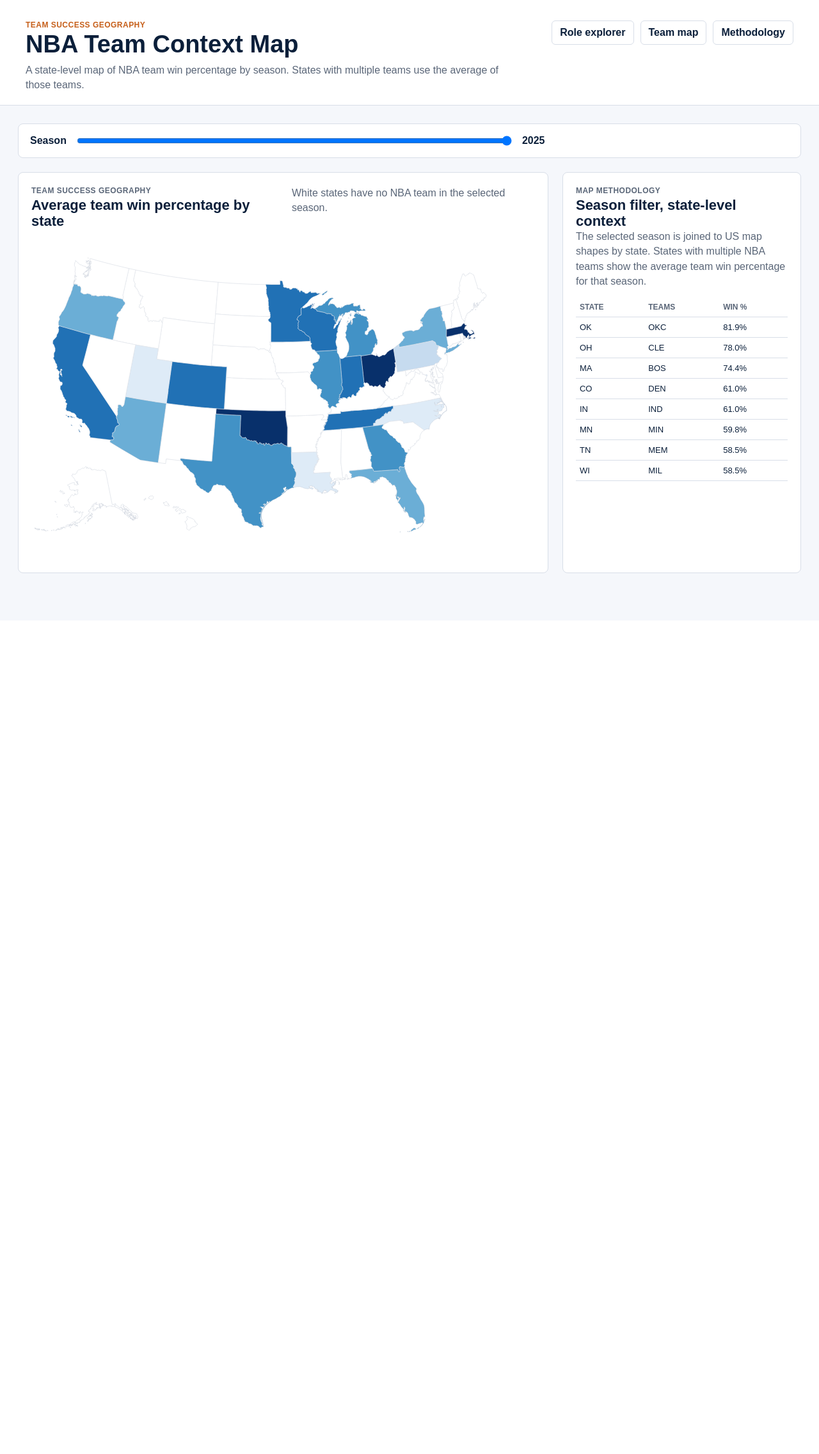
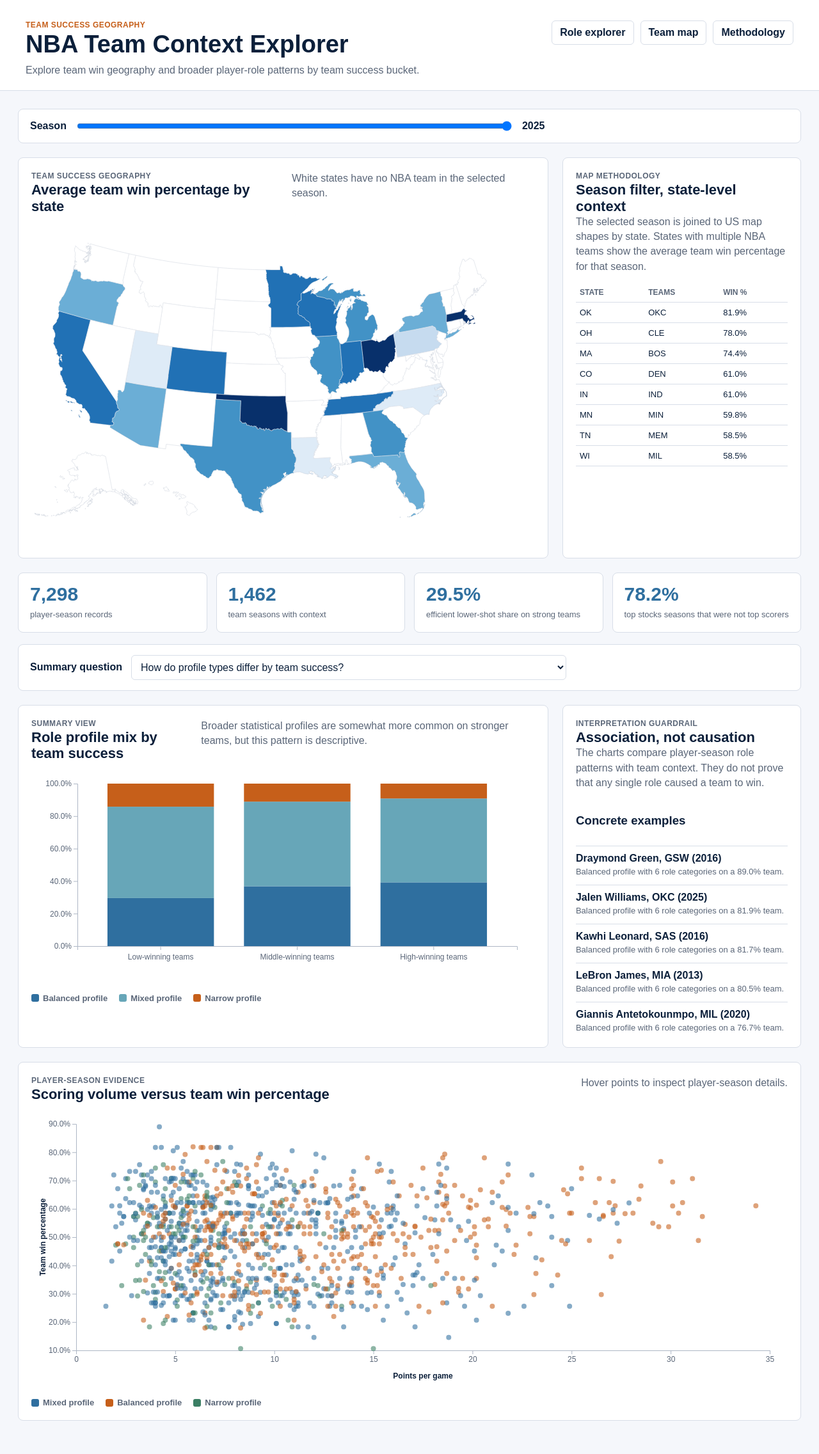
Before and after one commit to kennydolgin/nba-project, a Flask app: page /map in a window 1280 px wide. Shown: the whole page at 64% size. Before the commit the page ends 896 px from the top, so only its background shows below. Run offline with Flask 3, Linux system fonts and the light colour scheme.

Commit message:
Move summary explorer to team map

```diff
--- /dev/null
+++ b/static/js/team_explorer.js
@@ -0,0 +1,368 @@
+/* global d3 */
+var teamSuccessOrder = ["Low-winning teams", "Middle-winning teams", "High-winning teams"];
+var teamExplorerColors = {
+  "Balanced profile": "#2f6f9f",
+  "Mixed profile": "#67a6b8",
+  "Narrow profile": "#c65f1a",
+  "Efficient lower-shot player": "#3b7f64",
+  "Other core player": "#b9c3d1",
+  "Top steals + blocks, not top scorer": "#3b7f64",
+  "Top steals + blocks + top scorer": "#c65f1a",
+  "Top scorer, not top steals + blocks": "#8f9bad"
+};
+var teamViewConfig = {
+  profileMix: {
+    title: "Role profile mix by team success",
+    note: "Broader statistical profiles are somewhat more common on stronger teams, but this pattern is descriptive.",
+    dataKey: "profileMix",
+    scatterKey: "scoringScatter",
+    scatterTitle: "Scoring volume versus team win percentage",
+    x: "points_per_game",
+    y: "win_pct",
+    color: "profile_group",
+    xLabel: "Points per game",
+    yLabel: "Team win percentage"
+  },
+  efficientLowerShot: {
+    title: "Efficient lower-shot contributors by team success",
+    note: "High-winning teams have the largest share of efficient lower-shot player-seasons in this dataset.",
+    dataKey: "efficientLowerShot",
+    scatterKey: "efficiencyScatter",
+    scatterTitle: "Shot volume versus effective field-goal percentage",
+    x: "fga_per_game",
+    y: "efg_pct",
+    color: "team_success_bucket",
+    xLabel: "Field-goal attempts per game",
+    yLabel: "Effective field-goal percentage"
+  },
+  defenseOverlap: {
+    title: "Defensive-event leaders who are not top scorers",
+    note: "Most top steals-plus-blocks player-seasons are not top-quartile scoring seasons.",
+    dataKey: "defenseOverlap",
+    scatterKey: "defenseScatter",
+    scatterTitle: "Scoring versus steals + blocks per 36 minutes",
+    x: "points_per_game",
+    y: "steals_blocks_per_36",
+    color: "defensive_event_profile",
+    xLabel: "Points per game",
+    yLabel: "Steals + blocks per 36"
+  }
+};
+
+var teamFmtPct = d3.format(".1%");
+var teamFmtNum = d3.format(",.0f");
+var teamTooltip = d3.select("#tooltip");
+var teamStaticBase = (document.body.getAttribute("data-static-base") || "/static/").replace(/\/?$/, "/");
+var teamAppData = null;
+var teamPlayerRows = [];
+
+function teamStaticUrl(path) {
+  return teamStaticBase + path;
+}
+
+function initTeamExplorer() {
+  d3.json(teamStaticUrl("data/nba_app_data.json"), function(error, data) {
+    if (error) {
+      d3.select("#barChart").append("p").attr("class", "load-error").text("Unable to load team explorer data.");
+      return;
+    }
+
+    teamAppData = data;
+    renderTeamMetrics(data.summary || {});
+
+    d3.csv(teamStaticUrl("data/player_seasons.csv"), function(csvError, rows) {
+      teamPlayerRows = csvError ? [] : rows.map(normalizeTeamPlayerRow).filter(function(row) {
+        return row.player && Number.isFinite(row.win_pct);
+      });
+      updateTeamView("profileMix");
+      d3.select("#viewSelect").on("change", function() {
+        updateTeamView(this.value);
+      });
+    });
+  });
+}
+
+function normalizeTeamPlayerRow(row) {
+  [
+    "year", "win_pct", "points_per_game", "points_per_36", "fga_per_game",
+    "efg_pct", "assists_per_36", "rebounds_per_36", "stocks_per_36",
+    "steals_blocks_per_36", "minutes_per_game", "role_category_count"
+  ].forEach(function(key) {
+    row[key] = +row[key];
+  });
+  if (!Number.isFinite(row.stocks_per_36) && Number.isFinite(row.steals_blocks_per_36)) {
+    row.stocks_per_36 = row.steals_blocks_per_36;
+  }
+  return row;
+}
+
+function renderTeamMetrics(summary) {
+  d3.select("#metricRows").text(teamFmtNum(summary.playerSeasonRows || 0));
+  d3.select("#metricTeams").text(teamFmtNum(summary.teamSeasonRecords || 0));
+  d3.select("#metricEfficient").text(teamFmtPct(summary.highWinningEfficientLowerShotShare || 0));
+  d3.select("#metricDefense").text(teamFmtPct(summary.topStocksNotTopScorerShare || 0));
+}
+
+function updateTeamView(viewName) {
+  var config = teamViewConfig[viewName] || teamViewConfig.profileMix;
+  d3.select("#barTitle").text(config.title);
+  d3.select("#barNote").text(config.note);
+  d3.select("#scatterTitle").text(config.scatterTitle);
+  renderTeamBarChart(teamAppData[config.dataKey] || []);
+  renderTeamScatter(teamAppData[config.scatterKey] || [], config);
+  renderTeamExamples(viewName);
+}
+
+function renderTeamBarChart(data) {
+  var container = d3.select("#barChart");
+  container.selectAll("*").remove();
+  if (!data.length) return;
+
+  var width = container.node().clientWidth || 760;
+  var height = 330;
+  var margin = { top: 18, right: 28, bottom: 58, left: 72 };
+  var innerWidth = width - margin.left - margin.right;
+  var innerHeight = height - margin.top - margin.bottom;
+  var svg = container.append("svg").attr("width", width).attr("height", height);
+  var g = svg.append("g").attr("transform", "translate(" + margin.left + "," + margin.top + ")");
+  var profiles = uniqueValues(data.map(function(d) { return d.profile; }));
+  var x = d3.scaleBand().domain(teamSuccessOrder).range([0, innerWidth]).padding(0.22);
+  var y = d3.scaleLinear().domain([0, 1]).range([innerHeight, 0]);
+  var grouped = teamSuccessOrder.map(function(bucket) {
+    return {
+      bucket: bucket,
+      values: data.filter(function(row) { return row.team_success_bucket === bucket; })
+    };
+  });
+  var stacked = d3.stack()
+    .keys(profiles)
+    .value(function(group, key) {
+      var found = group.values.find(function(row) { return row.profile === key; });
+      return found ? +found.share_of_bucket : 0;
+    })(grouped);
+
+  g.append("g")
+    .attr("class", "axis")
+    .attr("transform", "translate(0," + innerHeight + ")")
+    .call(d3.axisBottom(x))
+    .selectAll("text")
+    .attr("dy", "1em");
+
+  g.append("g")
+    .attr("class", "axis")
+    .call(d3.axisLeft(y).tickFormat(teamFmtPct).ticks(5));
+
+  var layers = g.selectAll("g.layer")
+    .data(stacked)
+    .enter()
+    .append("g")
+    .attr("class", "layer")
+    .attr("fill", function(d) { return teamExplorerColors[d.key] || "#789"; });
+
+  layers.selectAll("rect")
+    .data(function(d) {
+      return d.map(function(item) {
+        item.key = d.key;
+        return item;
+      });
+    })
+    .enter()
+    .append("rect")
+    .attr("x", function(d) { return x(d.data.bucket); })
+    .attr("y", function(d) { return y(d[1]); })
+    .attr("height", function(d) { return y(d[0]) - y(d[1]); })
+    .attr("width", x.bandwidth())
+    .on("mousemove", function(d) {
+      showTeamTooltip(d3.event, [
+        "<strong>" + escapeTeamHtml(d.data.bucket) + "</strong>",
+        escapeTeamHtml(d.key),
+        teamFmtPct(d[1] - d[0]) + " of bucket"
+      ].join("<br>"));
+    })
+    .on("mouseleave", hideTeamTooltip);
+
+  var legend = container.append("div").attr("class", "legend");
+  profiles.forEach(function(profile) {
+    var item = legend.append("span");
+    item.append("i").attr("class", "swatch").style("background", teamExplorerColors[profile] || "#789");
+    item.append("b").text(profile);
+  });
+}
+
+function renderTeamScatter(data, config) {
+  var container = d3.select("#scatterPlot");
+  container.selectAll("*").remove();
+  if (!data.length) return;
+
+  var width = container.node().clientWidth || 1100;
+  var height = 430;
+  var margin = { top: 18, right: 28, bottom: 58, left: 70 };
+  var innerWidth = width - margin.left - margin.right;
+  var innerHeight = height - margin.top - margin.bottom;
+  var clean = data.map(function(row) {
+    var copy = Object.assign({}, row);
+    copy.x = +row[config.x];
+    copy.y = +row[config.y];
+    return copy;
+  }).filter(function(row) {
+    return Number.isFinite(row.x) && Number.isFinite(row.y);
+  });
+  var svg = container.append("svg").attr("width", width).attr("height", height);
+  var g = svg.append("g").attr("transform", "translate(" + margin.left + "," + margin.top + ")");
+  var x = d3.scaleLinear().domain(d3.extent(clean, function(d) { return d.x; })).nice().range([0, innerWidth]);
+  var y = d3.scaleLinear().domain(d3.extent(clean, function(d) { return d.y; })).nice().range([innerHeight, 0]);
+  var groups = uniqueValues(clean.map(function(d) { return d[config.color]; }));
+  var color = d3.scaleOrdinal().domain(groups).range(["#2f6f9f", "#c65f1a", "#3b7f64", "#8a6fb0", "#8f9bad"]);
+
+  g.append("g")
+    .attr("class", "axis")
+    .attr("transform", "translate(0," + innerHeight + ")")
+    .call(d3.axisBottom(x).ticks(7));
+
+  g.append("g")
+    .attr("class", "axis")
+    .call(d3.axisLeft(y).ticks(6).tickFormat(config.y.indexOf("pct") >= 0 ? teamFmtPct : d3.format(".1f")));
+
+  g.append("text")
+    .attr("x", innerWidth / 2)
+    .attr("y", innerHeight + 44)
+    .attr("text-anchor", "middle")
+    .attr("class", "bar-label")
+    .text(config.xLabel);
+
+  g.append("text")
+    .attr("transform", "rotate(-90)")
+    .attr("x", -innerHeight / 2)
+    .attr("y", -48)
+    .attr("text-anchor", "middle")
+    .attr("class", "bar-label")
+    .text(config.yLabel);
+
+  g.append("g")
+    .selectAll("circle")
+    .data(clean)
+    .enter()
+    .append("circle")
+    .attr("cx", function(d) { return x(d.x); })
+    .attr("cy", function(d) { return y(d.y); })
+    .attr("r", 4)
+    .attr("fill", function(d) { return color(d[config.color]); })
+    .attr("opacity", 0.58)
+    .on("mousemove", function(d) {
+      showTeamTooltip(d3.event, [
+        "<strong>" + escapeTeamHtml(d.player) + "</strong> (" + escapeTeamHtml(d.year) + ", " + escapeTeamHtml(d.team) + ")",
+        escapeTeamHtml(config.xLabel) + ": " + d3.format(".1f")(d.x),
+        escapeTeamHtml(config.yLabel) + ": " + (config.y.indexOf("pct") >= 0 ? teamFmtPct(d.y) : d3.format(".2f")(d.y)),
+        escapeTeamHtml(d[config.color] || "Unlabeled")
+      ].join("<br>"));
+    })
+    .on("mouseleave", hideTeamTooltip);
+
+  var legend = container.append("div").attr("class", "legend");
+  groups.slice(0, 8).forEach(function(group) {
+    var item = legend.append("span");
+    item.append("i").attr("class", "swatch").style("background", color(group));
+    item.append("b").text(group || "Unlabeled");
+  });
+}
+
+function renderTeamExamples(viewName) {
+  var container = d3.select("#examples").attr("class", "example-list");
+  container.selectAll("*").remove();
+  container.append("h3").text("Concrete examples");
+
+  if (!teamPlayerRows.length) {
+    (teamAppData.examples || []).forEach(function(example) {
+      var article = container.append("article");
+      article.append("strong").text(example.player + ", " + example.team + " (" + example.year + ")");
+      article.append("p").text(example.note);
+    });
+    return;
+  }
+
+  var candidates;
+  if (viewName === "efficientLowerShot") {
+    candidates = teamPlayerRows
+      .filter(function(row) { return row.efficient_lower_shot_label === "Efficient lower-shot player" && row.minutes_per_game >= 15; })
+      .sort(function(a, b) { return d3.descending(a.win_pct, b.win_pct) || d3.descending(a.efg_pct, b.efg_pct); });
+  } else if (viewName === "defenseOverlap") {
+    candidates = teamPlayerRows
+      .filter(function(row) { return row.defensive_event_profile === "Top steals + blocks, not top scorer" && row.minutes_per_game >= 15; })
+      .sort(function(a, b) { return d3.descending(a.win_pct, b.win_pct) || d3.descending(a.stocks_per_36, b.stocks_per_36); });
+  } else {
+    candidates = teamPlayerRows
+      .filter(function(row) { return row.minutes_per_game >= 15 && row.role_category_count >= 4; })
+      .sort(function(a, b) { return d3.descending(a.role_category_count, b.role_category_count) || d3.descending(a.win_pct, b.win_pct); });
+  }
+
+  pickTeamExamples(candidates, 5).forEach(function(row) {
+    var article = container.append("article");
+    article.append("strong").text(row.player + ", " + row.team + " (" + row.year + ")");
+    article.append("p").text(teamExampleNote(row, viewName));
+  });
+}
+
+function pickTeamExamples(candidates, limit) {
+  var picked = [];
+  var usedTeams = {};
+  var usedPlayers = {};
+  candidates.forEach(function(row) {
+    if (picked.length >= limit) return;
+    if (usedTeams[row.team] || usedPlayers[row.player]) return;
+    picked.push(row);
+    usedTeams[row.team] = true;
+    usedPlayers[row.player] = true;
+  });
+  candidates.forEach(function(row) {
+    if (picked.length >= limit) return;
+    if (picked.some(function(item) { return item.key === row.key; }) || usedPlayers[row.player]) return;
+    picked.push(row);
+    usedPlayers[row.player] = true;
+  });
+  return picked;
+}
+
+function teamExampleNote(row, viewName) {
+  if (viewName === "efficientLowerShot") {
+    return teamFmtPct(row.efg_pct) + " eFG on " + d3.format(".1f")(row.fga_per_game) + " FGA/game for a " + teamFmtPct(row.win_pct) + " team.";
+  }
+  if (viewName === "defenseOverlap") {
+    return d3.format(".2f")(row.stocks_per_36) + " steals + blocks per 36 while not being a top-quartile scorer; team win % was " + teamFmtPct(row.win_pct) + ".";
+  }
+  return row.profile_group + " with " + teamFmtNum(row.role_category_count) + " role categories on a " + teamFmtPct(row.win_pct) + " team.";
+}
+
+function uniqueValues(values) {
+  var seen = {};
+  return values.filter(function(value) {
+    var key = value || "Unlabeled";
+    if (seen[key]) return false;
+    seen[key] = true;
+    return true;
+  });
+}
+
+function showTeamTooltip(event, html) {
+  teamTooltip
+    .style("display", "block")
+    .style("left", (event.clientX + 14) + "px")
+    .style("top", (event.clientY + 14) + "px")
+    .html(html);
+}
+
+function hideTeamTooltip() {
+  teamTooltip.style("display", "none");
+}
+
+function escapeTeamHtml(value) {
+  return String(value == null ? "" : value)
+    .replace(/&/g, "&amp;")
+    .replace(/</g, "&lt;")
+    .replace(/>/g, "&gt;")
+    .replace(/"/g, "&quot;")
+    .replace(/'/g, "&#39;");
+}
+
+if (document.getElementById("barChart")) {
+  initTeamExplorer();
+}
--- a/templates/map.html
+++ b/templates/map.html
@@ -3,15 +3,15 @@
 <head>
   <meta charset="utf-8">
   <meta name="viewport" content="width=device-width, initial-scale=1">
-  <title>NBA Team Context Map</title>
-  <link rel="stylesheet" href="{{ url_for('static', filename='css/styles.css') }}?v=compare3">
+  <title>NBA Team Context Explorer</title>
+  <link rel="stylesheet" href="{{ url_for('static', filename='css/styles.css') }}?v=compare4">
 </head>
 <body data-static-base="{{ url_for('static', filename='') }}">
   <header class="topbar">
     <div>
       <p class="eyebrow">Team success geography</p>
-      <h1>NBA Team Context Map</h1>
-      <p class="lede">A state-level map of NBA team win percentage by season. States with multiple teams use the average of those teams.</p>
+      <h1>NBA Team Context Explorer</h1>
+      <p class="lede">Explore team win geography and broader player-role patterns by team success bucket.</p>
     </div>
     <nav aria-label="Primary">
       <a href="/">Role explorer</a>
@@ -46,12 +46,74 @@
         <div id="mapTable"></div>
       </aside>
     </section>
+
+    <section class="metrics" aria-label="Project summary metrics">
+      <article>
+        <span id="metricRows">--</span>
+        <p>player-season records</p>
+      </article>
+      <article>
+        <span id="metricTeams">--</span>
+        <p>team seasons with context</p>
+      </article>
+      <article>
+        <span id="metricEfficient">--</span>
+        <p>efficient lower-shot share on strong teams</p>
+      </article>
+      <article>
+        <span id="metricDefense">--</span>
+        <p>top stocks seasons that were not top scorers</p>
+      </article>
+    </section>
+
+    <section class="control-strip" aria-label="Visualization controls">
+      <label for="viewSelect">Summary question</label>
+      <select id="viewSelect">
+        <option value="profileMix">How do profile types differ by team success?</option>
+        <option value="efficientLowerShot">Are efficient lower-shot contributors more common on stronger teams?</option>
+        <option value="defenseOverlap">How often do defensive-event leaders also score heavily?</option>
+      </select>
+    </section>
+
+    <section class="layout">
+      <div class="panel chart-panel">
+        <div class="panel-heading">
+          <div>
+            <p class="eyebrow">Summary view</p>
+            <h2 id="barTitle">Profile mix by team success</h2>
+          </div>
+          <p id="barNote">Shares are computed within each team-success bucket.</p>
+        </div>
+        <div id="barChart" class="chart"></div>
+      </div>
+
+      <aside class="panel insight-panel">
+        <p class="eyebrow">Interpretation guardrail</p>
+        <h2>Association, not causation</h2>
+        <p>The charts compare player-season role patterns with team context. They do not prove that any single role caused a team to win.</p>
+        <div id="examples"></div>
+      </aside>
+    </section>
+
+    <section class="panel">
+      <div class="panel-heading">
+        <div>
+          <p class="eyebrow">Player-season evidence</p>
+          <h2 id="scatterTitle">Scoring volume versus team win percentage</h2>
+        </div>
+        <p>Hover points to inspect player-season details.</p>
+      </div>
+      <div id="scatterPlot" class="chart tall"></div>
+    </section>
   </main>
 
-  <script src="{{ url_for('static', filename='vendor/d3.v4.min.js') }}?v=compare3"></script>
-  <script src="{{ url_for('static', filename='vendor/d3-scale-chromatic.v1.min.js') }}?v=compare3"></script>
-  <script src="{{ url_for('static', filename='vendor/topojson.v2.min.js') }}?v=compare3"></script>
-  <script src="{{ url_for('static', filename='js/USCloroplethByState.js') }}?v=compare3"></script>
-  <script src="{{ url_for('static', filename='js/map.js') }}?v=compare3"></script>
+  <div id="tooltip" role="status" aria-live="polite"></div>
+
+  <script src="{{ url_for('static', filename='vendor/d3.v4.min.js') }}?v=compare4"></script>
+  <script src="{{ url_for('static', filename='vendor/d3-scale-chromatic.v1.min.js') }}?v=compare4"></script>
+  <script src="{{ url_for('static', filename='vendor/topojson.v2.min.js') }}?v=compare4"></script>
+  <script src="{{ url_for('static', filename='js/USCloroplethByState.js') }}?v=compare4"></script>
+  <script src="{{ url_for('static', filename='js/map.js') }}?v=compare4"></script>
+  <script src="{{ url_for('static', filename='js/team_explorer.js') }}?v=team1"></script>
 </body>
 </html>
--- a/templates/methodology.html
+++ b/templates/methodology.html
@@ -232,7 +232,7 @@
       <article class="panel methodology-card">
         <p class="eyebrow">Summary charts</p>
         <h2>Summary questions, bucket shares, and scatter plots</h2>
-        <p>The <strong>summary question</strong> dropdown changes the lower bar chart, examples, and scatter plot. The three choices are profile mix by team success, efficient lower-shot contributors, and defensive-event leaders.</p>
+        <p>On the Team Map page, the <strong>summary question</strong> dropdown changes the bar chart, examples, and scatter plot below the map. The three choices are profile mix by team success, efficient lower-shot contributors, and defensive-event leaders.</p>
         <p>The stacked bars calculate shares within each team-success bucket. This prevents high-volume buckets from dominating the display and makes profile mix easier to compare across low-, middle-, and high-winning teams.</p>
         <p>The scatter plots show direct bivariate evidence: scoring volume versus team win percentage, shot volume versus effective field-goal percentage, and scoring versus steals plus blocks. Hovering a point shows the player, season, team, selected x/y values, and label.</p>
         <p><strong>Concrete examples</strong> are representative rows chosen from the active summary question. They are filtered to players with at least 15 minutes per game and selected to avoid repeating the same team or player when possible.</p>
@@ -269,7 +269,7 @@
             </tr>
             <tr>
               <td><strong>Team map</strong></td>
-              <td>The state-level geography view of average NBA team win percentage by season.</td>
+              <td>The state-level geography view of average NBA team win percentage by season, plus the broader team-success summary cards, summary question chart, examples, and player-season evidence scatterplot.</td>
             </tr>
             <tr>
               <td><strong>Prototype</strong></td>
```
Also changed, not shown: static/js/app.js (+7 -3 lines), templates/index.html (+3 -61 lines).
